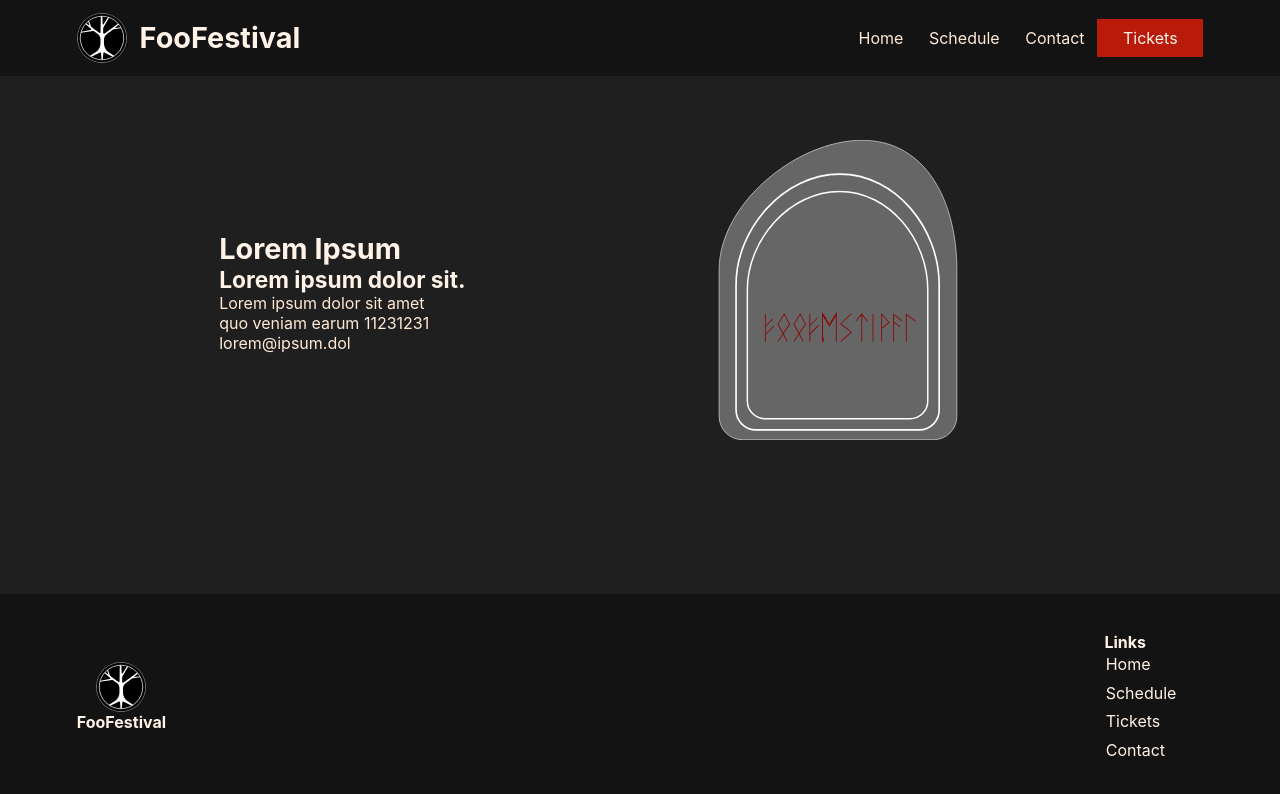
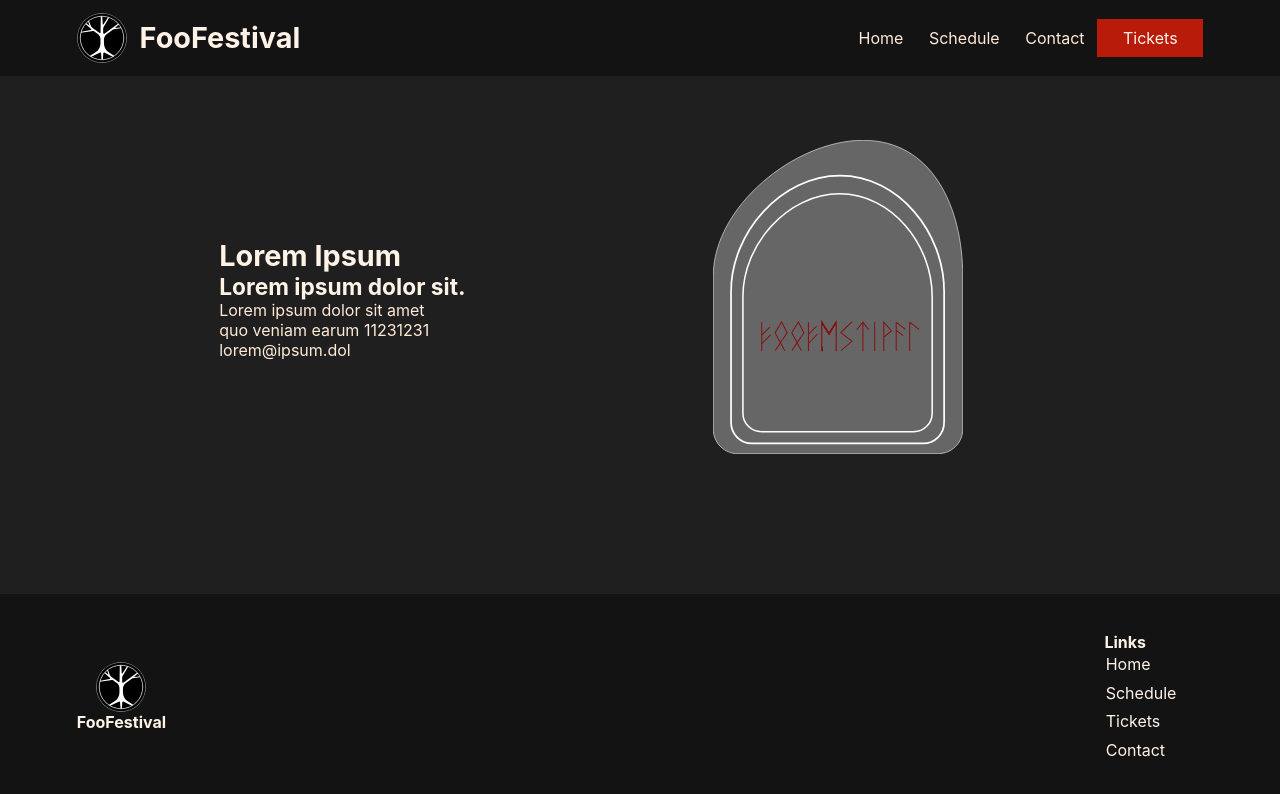
Before and after one commit to TessNJ/foofestival, a Next.js app: page /contact in a window 1280 px wide. Shown: the top 794 px of the page. Built offline with nearby package versions, Linux system fonts and the light colour scheme.

Commit message:
small fix

```diff
--- a/styles/globals.scss
+++ b/styles/globals.scss
@@ -201,7 +201,7 @@ footer {
   #contactIMG {
     max-width: 90%;
     margin: 0 5%;
-    height: "auto";
+    height: auto;
   }
 }
 
```
